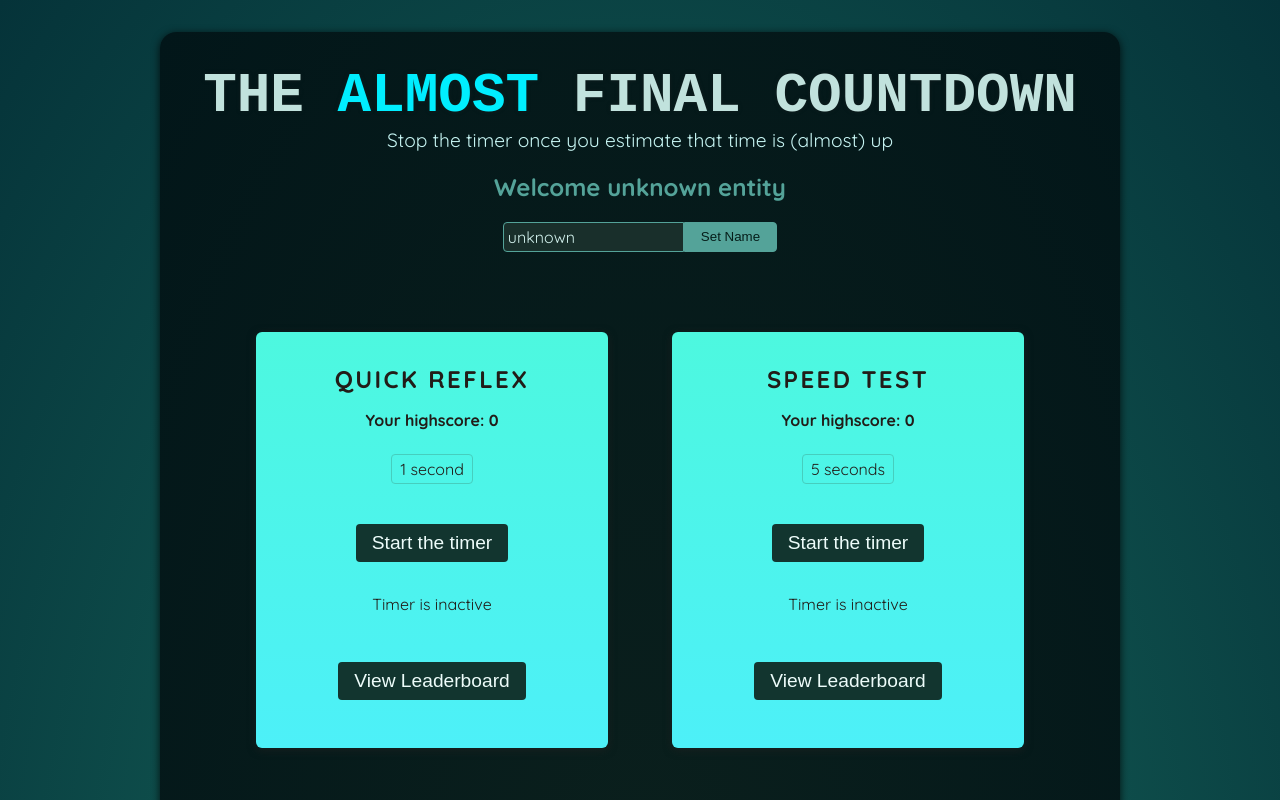
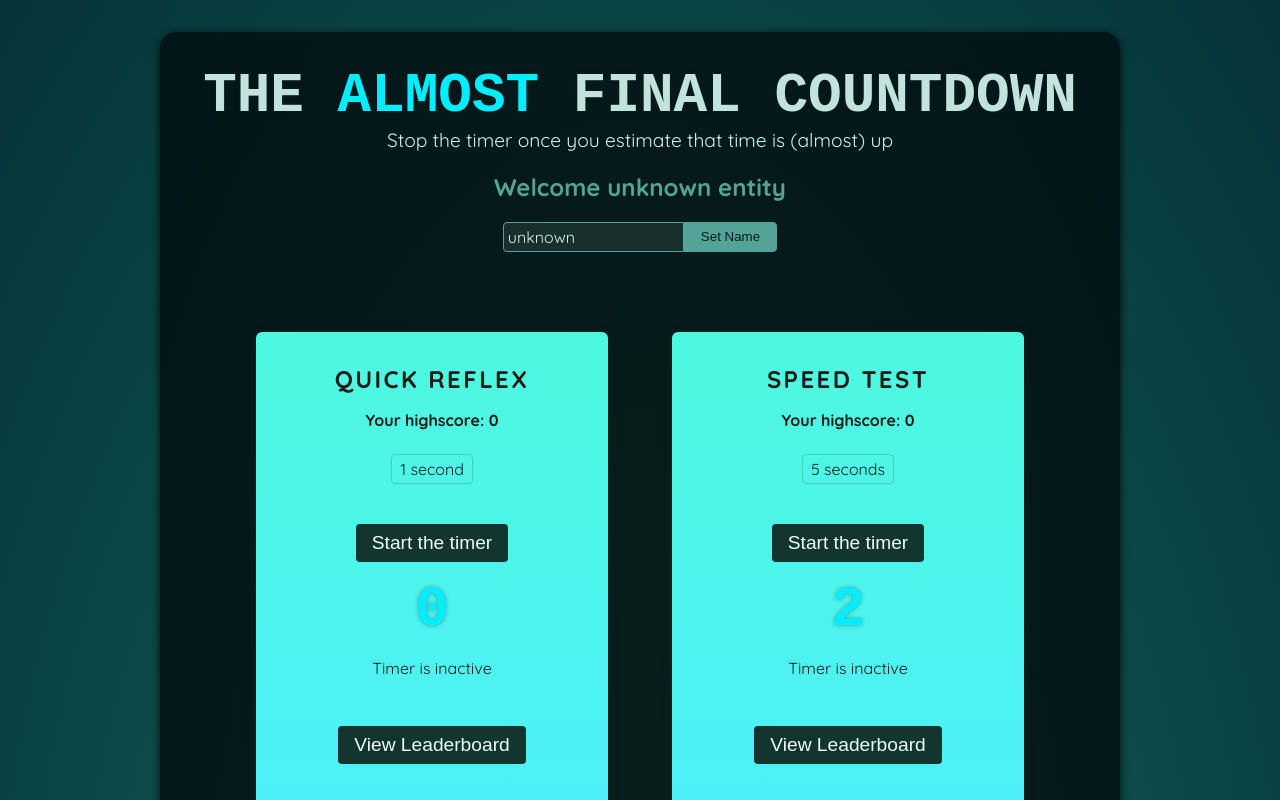
Before and after one commit to fyzanshaik/Timer-Gamer, a React (Vite) app in the folder frontend/: page / in a window 1280 px wide. Shown: the top 800 px of the page. Built offline with nearby package versions, Linux system fonts and the light colour scheme; a web font is replaced by a local one.

Commit message:
added a random timer

```diff
--- /dev/null
+++ b/frontend/src/components/RandomTimer.tsx
@@ -0,0 +1,30 @@
+import { useEffect, useState } from 'react';
+
+interface RandomTimerProps {
+	targetTime: number; // Pass the target time as a prop
+}
+
+const RandomTimer: React.FC<RandomTimerProps> = ({ targetTime }) => {
+	const [randNumber, setRandomNumber] = useState<number>(0);
+
+	useEffect(() => {
+		const interval = setInterval(() => {
+			let newRandomNumber;
+			do {
+				newRandomNumber = Math.round(Math.random() * targetTime); // Generate random number
+			} while (newRandomNumber === 1); // Ensure it's not 1
+
+			setRandomNumber(newRandomNumber);
+		}, 100); // Update every 100 milliseconds
+
+		return () => clearInterval(interval); // Cleanup interval on unmount
+	}, [targetTime]); // Only change if targetTime changes
+
+	return (
+		<h1>
+			<em>{randNumber}</em>
+		</h1>
+	);
+};
+
+export default RandomTimer;
--- a/frontend/src/components/TimerChallenge.tsx
+++ b/frontend/src/components/TimerChallenge.tsx
@@ -2,7 +2,7 @@ import { useRef, useState, useCallback, useEffect } from 'react';
 import { ResultModal } from './ResultModal';
 import { TimerChallengeProps } from '../interfaces';
 import Leaderboard, { LeaderboardHandle } from './Leaderboard';
-
+import RandomTimer from './RandomTimer';
 const TimerChallenge: React.FC<TimerChallengeProps> = ({ title, targetTime, highScore, userId }) => {
 	const [remainingTime, setRemainingTime] = useState<number>(targetTime * 1000);
 	const [userHighscore, setUserHighscore] = useState<number>(highScore);
@@ -62,6 +62,7 @@ const TimerChallenge: React.FC<TimerChallengeProps> = ({ title, targetTime, high
 				<p>
 					<button onClick={timerIsActive ? handleStop : handleStart}>{timerIsActive ? 'Stop the timer' : 'Start the timer'}</button>
 				</p>
+				<RandomTimer targetTime={targetTime} />
 				<p className={timerIsActive ? 'active' : ''}>{timerIsActive ? 'Timer is running' : 'Timer is inactive'}</p>
 				<p>
 					<button onClick={openLeaderboard}>View Leaderboard</button>
```
